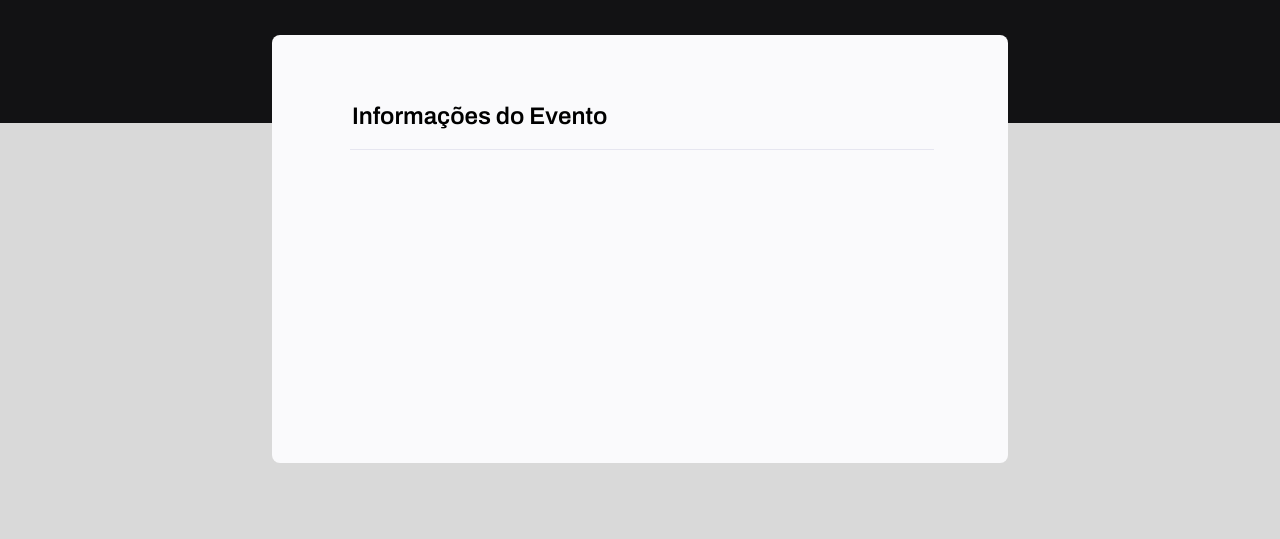
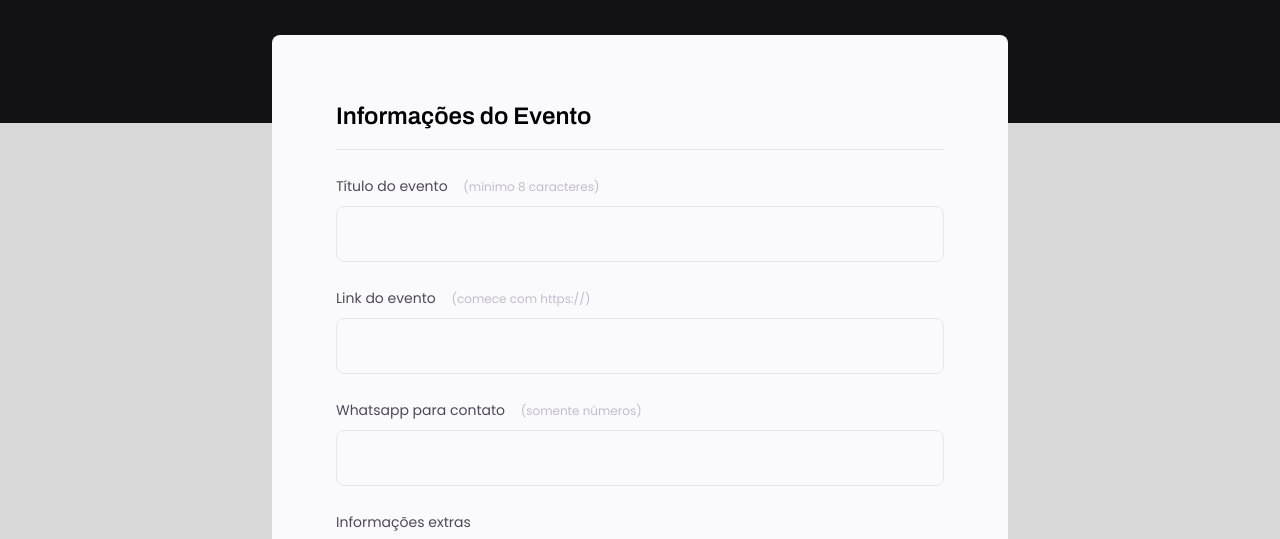
Before and after one commit to juliana15paak/stage01-htmlcss, a plain HTML site: page form-evento/index.html in a window 1280 px wide. Shown: the part 237-776 px from the top of the page. Drawn offline with Linux system fonts and the light colour scheme.

Commit message:
add inputs in the form and style them

```diff
--- a/form-evento/index.html
+++ b/form-evento/index.html
@@ -17,7 +17,25 @@
     </header>
     <form>
       <fieldset>
-        <legend>Informações do Evento</legend>
+        <div class="fieldset-wrapper">
+          <legend>Informações do Evento</legend>
+          <div class="input-wrapper">
+            <label for="event-title">Título do evento <span>(mínimo 8 caracteres)</span></label>
+          <input type="text" id="event-title"/>
+          </div>
+          <div class="input-wrapper">
+            <label for="event-link">Link do evento <span>(comece com https://)</span></label>
+            <input type="text" id="event-link"/>
+          </div>
+          <div class="input-wrapper">
+            <label for="event-whatsapp">Whatsapp para contato <span>(somente números)</span></label>
+            <input type="number" id="event-whatsapp"/>
+          </div>
+          <div class="input-wrapper">
+            <label for="event-info">Informações extras</label>
+            <textarea id="event-info" rows="10"></textarea>
+          </div>
+        </div>
       </fieldset>
     </form>
   </div>
--- a/form-evento/style.css
+++ b/form-evento/style.css
@@ -1,5 +1,12 @@
+* {
+  margin: 0;
+  padding: 0;
+  box-sizing: border-box;
+}
+body, input, button, select, textarea {
+  font-family: 'Poppins', sans-serif;
+}
 body {
-  font-family: 'Poppins', sans-serif;
   background-color: #D9D9D9;
 }
 body::before {
@@ -26,6 +33,7 @@ header h1 {
   font-size: 36px;
   line-height: 42px;
   color: white;
+  margin-bottom: 24px;
 }
 header p {
   font-size: 16px;
@@ -42,6 +50,11 @@ form{
 fieldset {
   border: none;
 }
+.fieldset-wrapper {
+  display: flex;
+  flex-direction: column;
+  gap: 24px;
+}
 fieldset legend {
   font-family: 'Archivo', sans-serif;
   font-weight: 600;
@@ -51,3 +64,36 @@ fieldset legend {
   border-bottom: 1px solid #E6E6F0;
   padding-bottom: 16px;
 }
+.input-wrapper {
+  display: flex;
+  flex-direction: column;
+}
+.input-wrapper label {
+  font-size: 14px;
+  line-height: 24px;
+  color: #4E4958;
+  margin-bottom: 8px;
+}
+.input-wrapper label span {
+  margin-left: 12px;
+  font-size: 12px;
+  line-height: 20px;
+  color: #C1BCCC;
+}
+.input-wrapper input, .input-wrapper textarea {
+  background: #FAFAFC;
+  border: 1px solid #E6E6F0;
+  border-radius: 8px;
+  height: 56px;
+  padding: 0 24px;
+  font-size: 16px;
+  line-height: 26px;
+  color: #4E4958;
+}
+.input-wrapper textarea {
+  padding: 0px;
+  height: 168px;
+}
+.input-wrapper input::placeholder {
+  color: #C1BCCC;
+}
```
